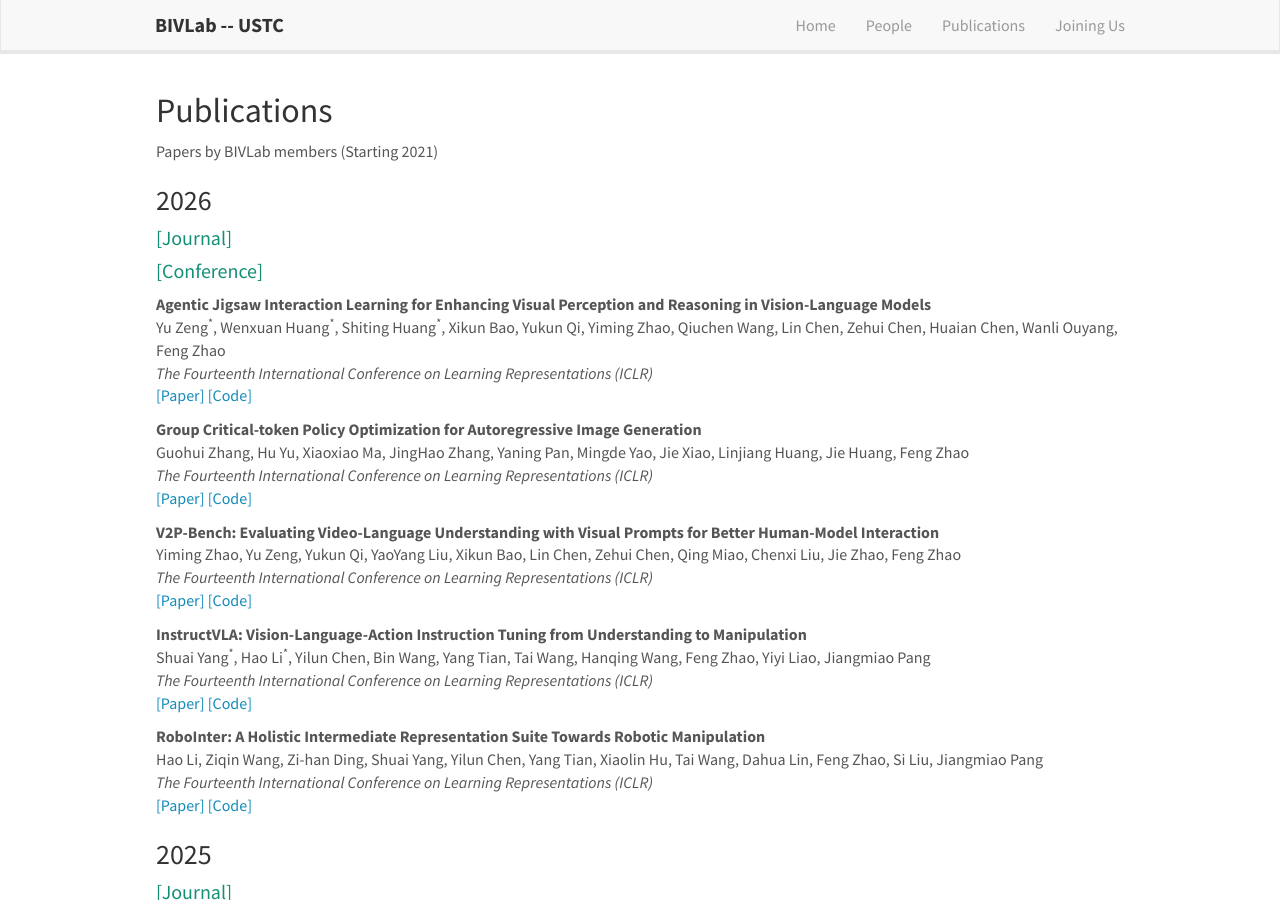
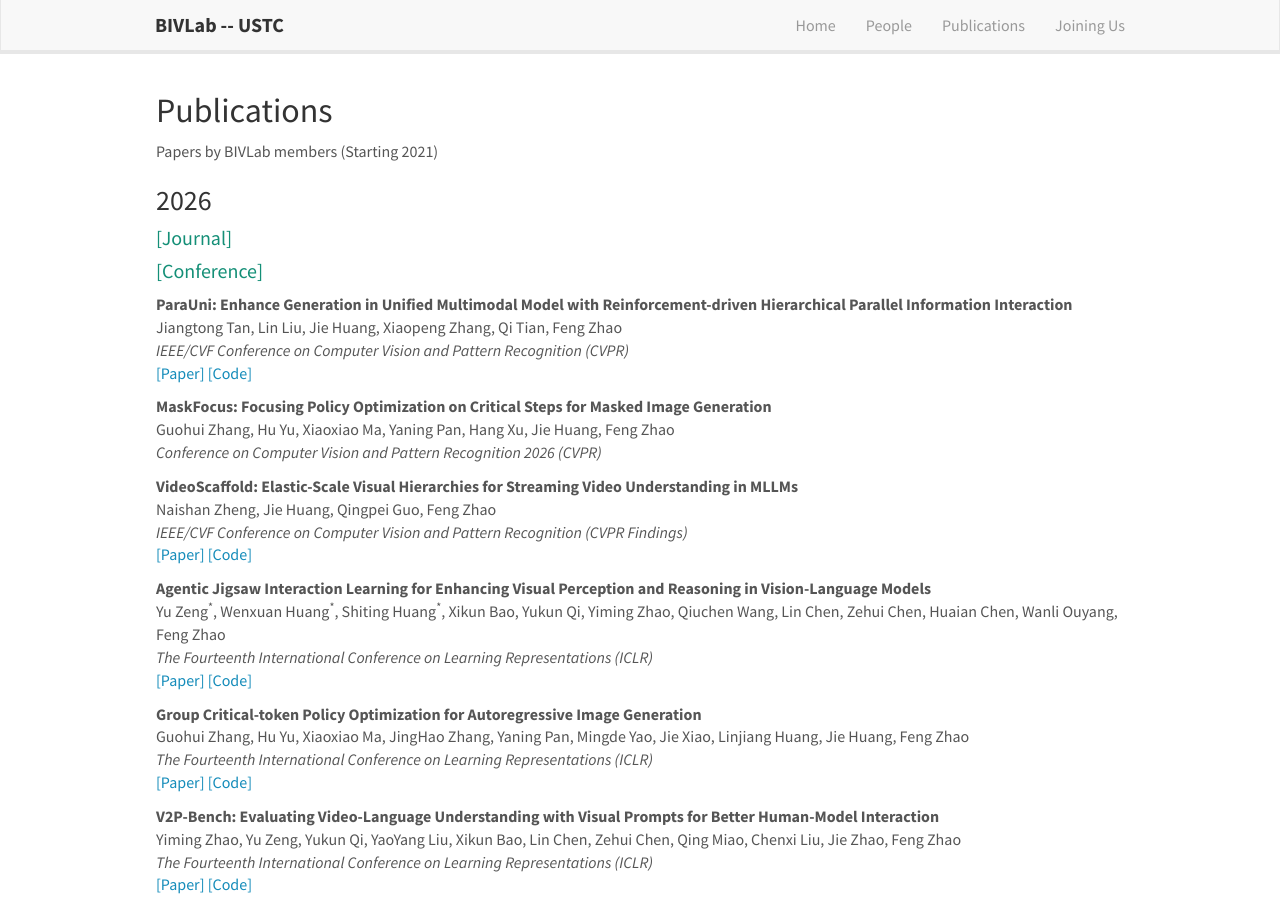
Before and after one commit to bivlab123/bivlab123.github.io, a Jekyll site: the page built from _pages/publications.md, in a window 1280 px wide and 900 px high. Built offline with Jekyll 4.4.1, drawn with Linux system fonts in a browser that asks for light colours; nearby versions of some CDN libraries.

Commit message:
Update publist_2026.yml

```diff
--- a/_data/publist_2026.yml
+++ b/_data/publist_2026.yml
@@ -1,3 +1,36 @@
+- title: "ParaUni: Enhance Generation in Unified Multimodal Model with Reinforcement-driven Hierarchical Parallel Information Interaction"
+  authors: Jiangtong Tan, Lin Liu, Jie Huang, Xiaopeng Zhang, Qi Tian, Feng Zhao
+  venue: "IEEE/CVF Conference on Computer Vision and Pattern Recognition (CVPR)"
+  link:
+    url:
+    display: \[Paper\]
+  code:
+    url:
+    display: \[Code\]
+  year: 2026
+- title: "MaskFocus: Focusing Policy Optimization on Critical Steps for Masked Image Generation"
+  authors: Guohui Zhang, Hu Yu, Xiaoxiao Ma, Yaning Pan, Hang Xu, Jie Huang, Feng Zhao
+  venue: "Conference on Computer Vision and Pattern Recognition 2026 (CVPR)"
+  link:
+  url:
+  display: \[Paper\]
+  code:
+  url:
+  display: \[Code\]
+  highlight: 0
+  year: 2026
+
+- title: "VideoScaffold: Elastic-Scale Visual Hierarchies for Streaming Video Understanding in MLLMs"
+  authors: Naishan Zheng, Jie Huang, Qingpei Guo, Feng Zhao
+  venue: "IEEE/CVF Conference on Computer Vision and Pattern Recognition (CVPR Findings)"
+  link:
+    url: https://arxiv.org/pdf/2512.22226
+    display: \[Paper\]
+  code:
+    url:
+    display: \[Code\]
+  highlight: 0
+  year: 2026
 - title: "Agentic Jigsaw Interaction Learning for Enhancing Visual Perception and Reasoning in Vision-Language Models"
   authors: Yu Zeng<sup>*</sup>, Wenxuan Huang<sup>*</sup>, Shiting Huang<sup>*</sup>, Xikun Bao, Yukun Qi, Yiming Zhao, Qiuchen Wang, Lin Chen, Zehui Chen, Huaian Chen, Wanli Ouyang, Feng Zhao
   venue: "The Fourteenth International Conference on Learning Representations (ICLR)"
```
